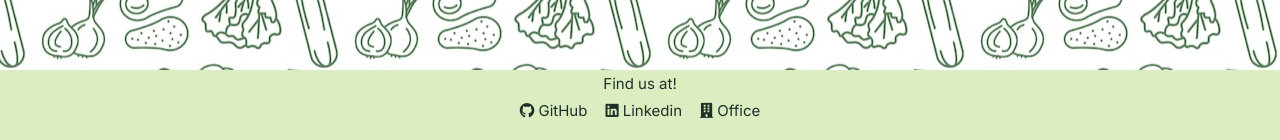
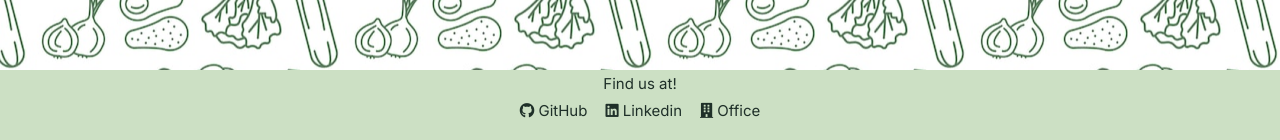
Before and after one commit to AdamGrubb/grupp10, a React (Vite) app in the folder MegaBite/: page /searchresults in a window 1280 px wide. Shown: the part 826-966 px from the top of the page. Built offline with nearby package versions, Linux system fonts and the light colour scheme; a web font is replaced by a local one.

Commit message:
Fixed issue with footer not in bottom position

```diff
--- a/MegaBite/src/components/footer/Footer.css
+++ b/MegaBite/src/components/footer/Footer.css
@@ -24,16 +24,6 @@
   gap: 1rem;
 }
 
-.footer {
-  background-color: rgb(220, 237, 193);
-  height: auto;
-  left: 0;
-  right: 0;
-  bottom: 0;
-  display: flex;
-  justify-content: center;
-  align-items: center;
-}
 
 .joke {
   font-family: "Inter", sans-serif;
--- a/MegaBite/src/components/recipePage/RecipePage.jsx
+++ b/MegaBite/src/components/recipePage/RecipePage.jsx
@@ -1,6 +1,7 @@
 //import RecipeSuggestions from "../recipeSuggestions/RecipeSuggestion";
 import { useNavigate, useLocation } from "react-router-dom";
 import "./RecipePage.css";
+import "../../index.css";
 import Portions from "./PortionsFunction";
 import React, { useState } from "react";
 export default function RecipePage() {
--- a/MegaBite/src/components/search/Search.jsx
+++ b/MegaBite/src/components/search/Search.jsx
@@ -1,5 +1,6 @@
 //CSS ICONS
 import "./Search.css";
+import "../../index.css"
 
 import MagnifyingGlass from "../../assets/magnGlass.png";
 import FilterIcon from "../../assets/filter.png";
--- a/MegaBite/src/components/searchResults/searchResults.jsx
+++ b/MegaBite/src/components/searchResults/searchResults.jsx
@@ -1,5 +1,6 @@
 import RecipeCard from "../recipeCard/RecipeCard";
 import { Link } from "react-router-dom";
+import "../../index.css"
 import useRecipeStore from "../../hooks/useRecipeStore";
 import { useEffect } from "react";
 
--- a/MegaBite/src/index.css
+++ b/MegaBite/src/index.css
@@ -48,9 +48,13 @@
   overflow: auto;
 }
 .footer {
-  position: bottom;
-  height: 90px;
+  margin-top: auto;
+  height: auto;
   left: 0;
   right: 0;
   bottom: 0;
+  display: flex;
+  justify-content: center;
+  align-items: center;
+  background-color: rgb(204, 224, 196);
 }
```
